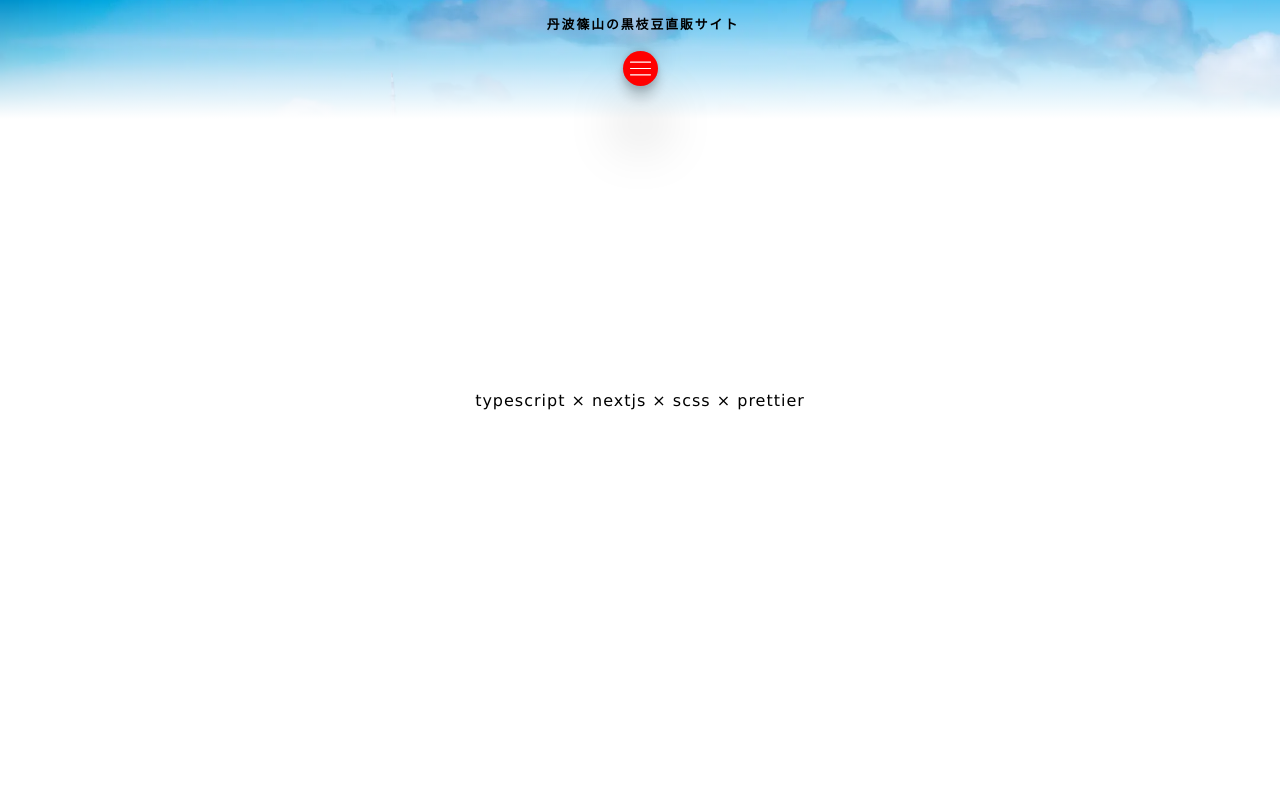
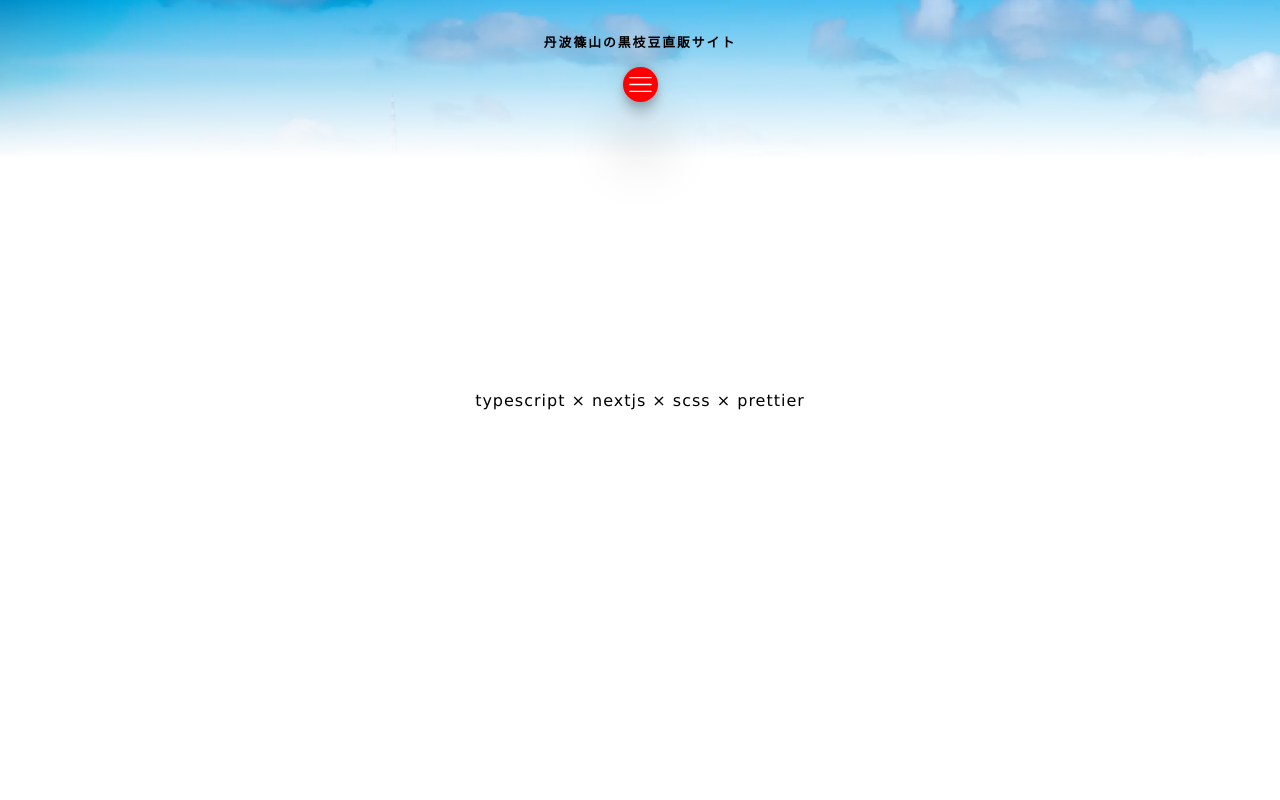
Before and after one commit to atsuki-sakai/maboroshiya, a Next.js app: page / in a window 1280 px wide. Shown: the top 800 px of the page. Built offline with nearby package versions, Linux system fonts and the light colour scheme.

Commit message:
refacter

```diff
--- a/components/common/Drawer/Drawer.module.scss
+++ b/components/common/Drawer/Drawer.module.scss
@@ -7,7 +7,7 @@
     top: 120%;
     left: 0%;
     width: 100%;
-    height: 90%;
+    height: 70%;
     background-color: white;
     border-top-right-radius: 40px;
     border-top-left-radius: 40px;
@@ -65,6 +65,13 @@
 
 .drawer_content {
     padding: 2rem 4rem;
+    height: fit-content;
+}
+
+.drawer_content_wrapper {
+    padding: 2rem 4rem;
+    background-color: $accent-color;
+    height: fit-content;
 }
 
 .drawer_menu {
@@ -77,7 +84,7 @@
 
 .drawer_footer {
     position: absolute;
-    bottom: 10rem;
+    bottom: 2rem;
     left: 0;
     font-size: 0.8rem;
     text-align: center;
--- a/components/common/Drawer/Drawer.tsx
+++ b/components/common/Drawer/Drawer.tsx
@@ -24,7 +24,8 @@ const Drawer = () => {
       <div className={style.drawer_header}>
         <p>ようこそ まぼろし屋へ</p>
       </div>
-      <div className={style.drawer_content}>
+      <div className={style.drawer_content}></div>
+      <div className={style.drawer_content_wrapper}>
         <Link href={''}>
           <div className={style.drawer_menu}>
             <p>ホーム</p>
--- a/components/common/Footer/Footer.module.scss
+++ b/components/common/Footer/Footer.module.scss
@@ -39,10 +39,6 @@
     color: black;
     z-index: 2;
     letter-spacing: 2px;
-
-    @include mq(md){
-        padding: 3rem;
-    }
 }
 
 .footer_container {
--- a/components/common/Header/Header.module.scss
+++ b/components/common/Header/Header.module.scss
@@ -30,19 +30,18 @@
     display: block;
     position: relative;
     width: 100%;
-    height: 120px;
+    height: 100px;
     object-fit: cover;
+    @include mq(md) {
+        height: 160px;
+    }
 }
 
 .title_container {
     width: 100%;
     text-align: center;
     h1 {
-        font-size: 1.2rem;
-    }
-    span {
         display: block;
-        transform: translateY(-2px) translateX(3px);
         font-weight: 600;
         letter-spacing: 2px;
         font-size: 0.8rem;
@@ -55,9 +54,6 @@
     left: 0;
     width: 100%;
     height: 100%;
-    button {
-        display: block;
-    }
 }
 .menu_icon {
     position: relative;
@@ -66,7 +62,7 @@
     height: 35px;
     width: 35px;
     background-color: red;
-    padding: 3px;
+    padding: 2px;
     color: white;
     border-radius: 30px;
     box-shadow: rgba(0, 0, 0, 0.25) 0px 54px 55px, rgba(0, 0, 0, 0.12) 0px -12px 30px, rgba(0, 0, 0, 0.12) 0px 4px 6px, rgba(0, 0, 0, 0.17) 0px 12px 13px, rgba(0, 0, 0, 0.09) 0px -3px 5px;
@@ -81,7 +77,7 @@
     flex-direction: column;
     align-items: center;
     justify-content: space-between;
-    padding: 1rem;
+    padding: 2rem 1rem;
     p{
         font-size: 1.2rem;
         font-weight: 600;
--- a/components/common/Header/Header.tsx
+++ b/components/common/Header/Header.tsx
@@ -25,8 +25,7 @@ const Header = () => {
           <div className={style.header_container}>
             <div className={style.header_wrapper}>
               <div className={style.title_container}>
-                {/* <h1 className={style.title}>まぼろし屋</h1> */}
-                <span>丹波篠山の黒枝豆直販サイト</span>
+                <h1>丹波篠山の黒枝豆直販サイト</h1>
               </div>
               <button onClick={() => setState(!state)}>
                 <Menu className={style.menu_icon} />
```
Also changed, not shown: 1 other file (tests, documents, lock files or other folders).
